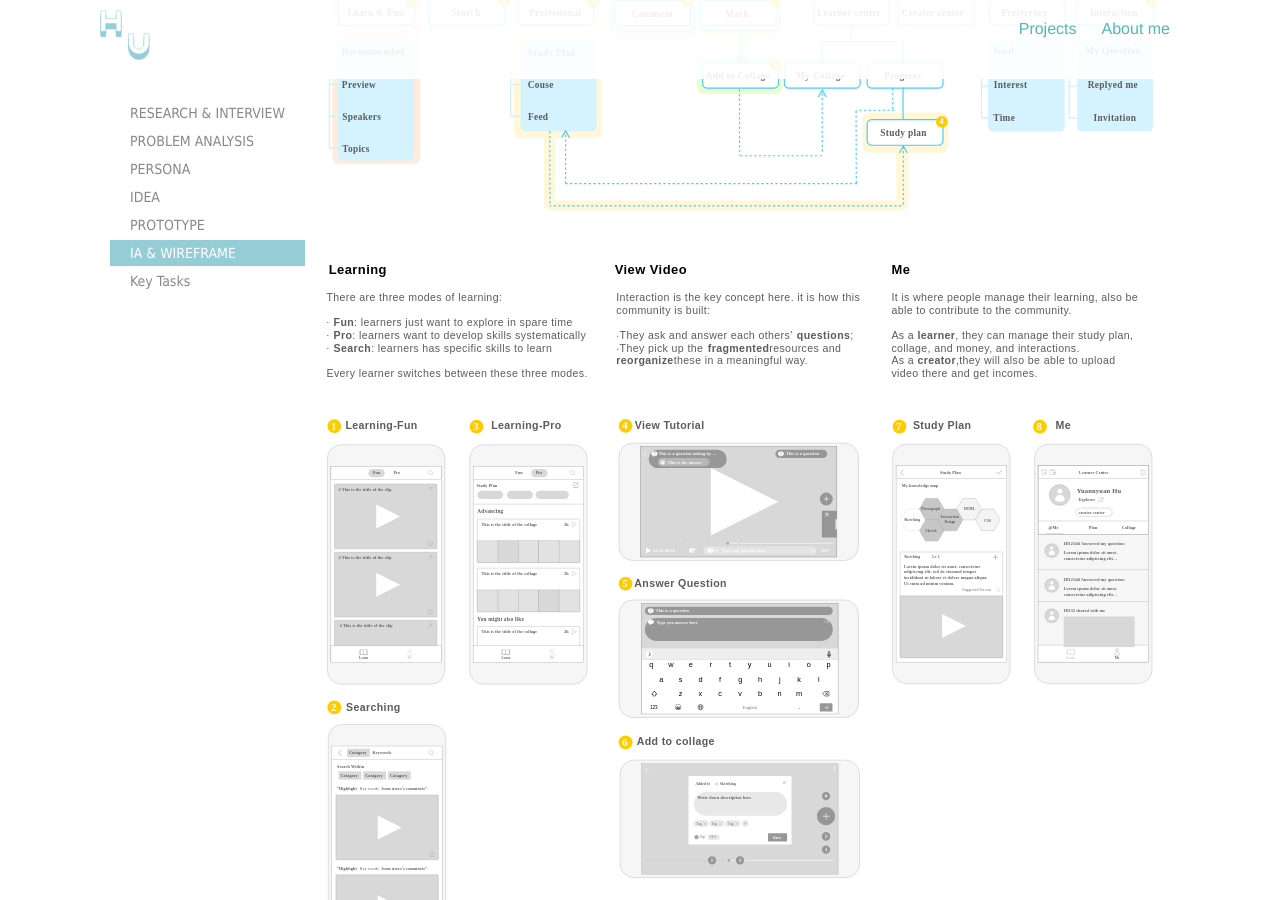
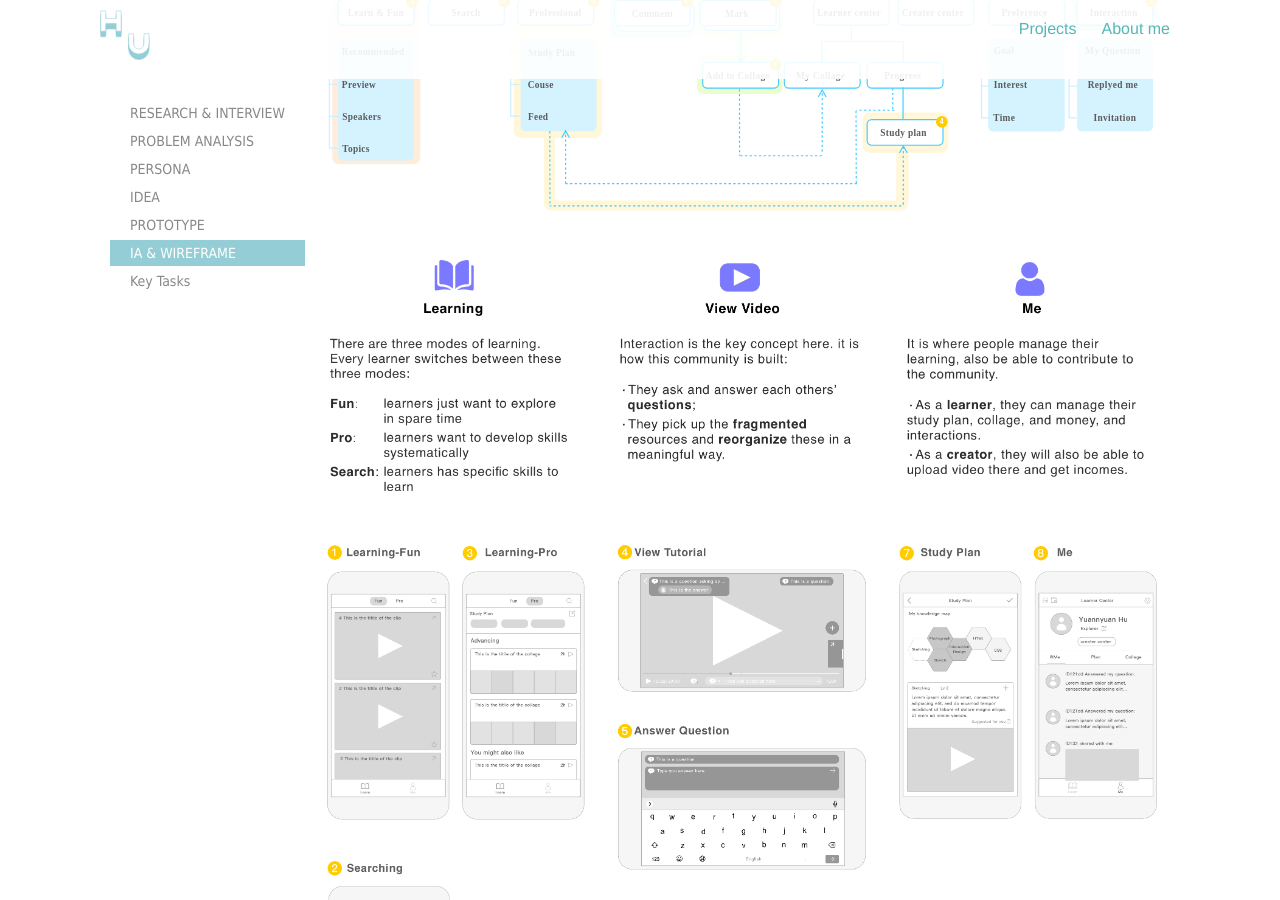
Before and after one commit to yuanyuanhu96/Potfolio-Archive, a Jekyll site: the page projects/wasa.html, which Jekyll copies as it is, in a window 1280 px wide and 900 px high, scrolled down 5096 px. Built offline with Jekyll 4.4.1, drawn with Linux system fonts in a browser that asks for light colours.

Commit message:
Add logo in wireframe

```diff
--- a/projects/wasa.html
+++ b/projects/wasa.html
@@ -138,7 +138,7 @@
                     <h3> <b>Information Architecture</b>
                     </h3>
                     <p><img alt="Git Bash" src="../img/wasa/WasaBean-img-11.svg" /></p>
-                    <p><img alt="Git Bash" src="../img/wasa/WasaBean-img-12.svg" /></p>
+                    <p><img alt="Git Bash" src="../img/wasa/WasaBean-img-12.png" /></p>
                     <!-- <p><img alt="Git Bash" src="../img/wasa/WasaBean-img-13.png" /></p>
                     <p><img alt="Git Bash" src="../img/wasa/WasaBean-img-14.png" /></p> -->
                     <!--
```
Also changed, not shown: img/wasa/WasaBean-img-12.png (added), img/wasa/WasaBean-img-12.svg (deleted).
